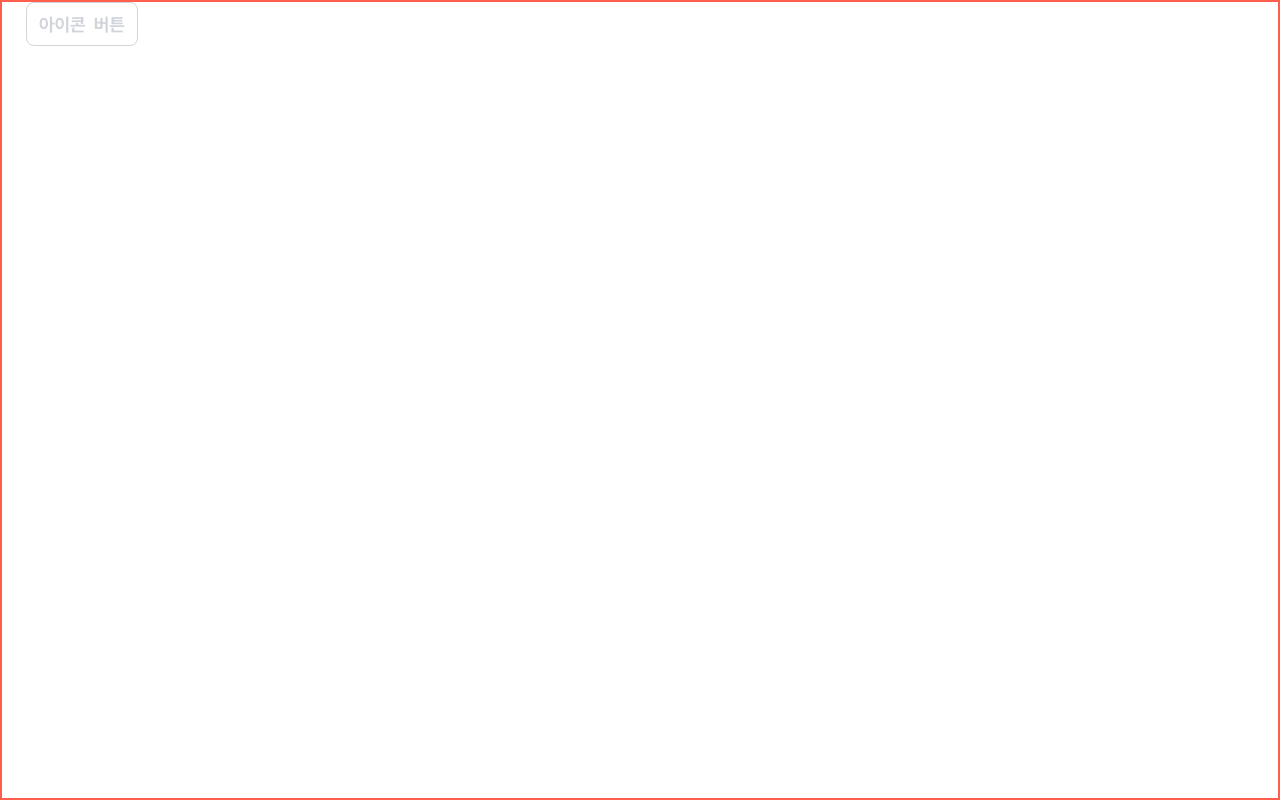
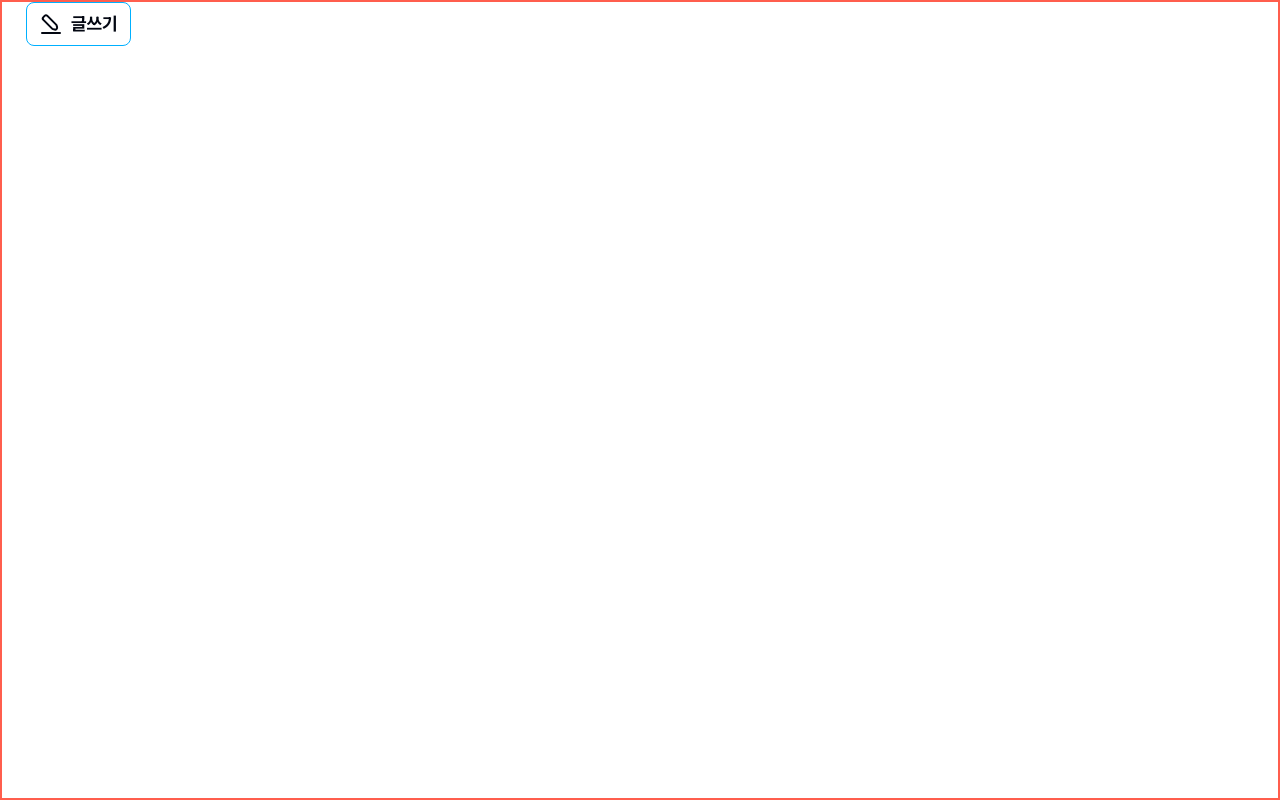
Before and after one commit to mung96/gongkademy_front, a Next.js app: page / in a window 1280 px wide. Built offline with nearby package versions, Linux system fonts and the light colour scheme.

Commit message:
feat: button에 icon 추가 구현

```diff
--- a/next.config.mjs
+++ b/next.config.mjs
@@ -1,4 +1,14 @@
 /** @type {import('next').NextConfig} */
-const nextConfig = {};
+
+const nextConfig = {
+  webpack: (config) => {
+    config.module.rules.push({
+      test: /\.svg$/,
+      // issuer: /\.[jt]sx?$/,
+      use: ['@svgr/webpack']
+    });
+    return config;
+  }
+};
 
 export default nextConfig;
--- a/package.json
+++ b/package.json
@@ -16,6 +16,7 @@
     "tailwind-merge": "^2.6.0"
   },
   "devDependencies": {
+    "@svgr/webpack": "^8.1.0",
     "@types/node": "^20",
     "@types/react": "^18",
     "@types/react-dom": "^18",
--- a/src/app/(with-header)/page.tsx
+++ b/src/app/(with-header)/page.tsx
@@ -1,9 +1,10 @@
 'use client';
 
 import Button from '@/components/Button';
+import PencilIcon from '@/app/assets/svg/PencilIcon.svg';
 
 export default function Home() {
   return (
-    <Button onClick={() => console.log('1')} variant={'outlined'} disabled={true}>버튼</Button>
+    <Button icon={<PencilIcon />} onClick={() => console.log('클릭')} variant='outlined' >글쓰기</Button>
   );
 }
--- a/src/components/Button.tsx
+++ b/src/components/Button.tsx
@@ -4,14 +4,14 @@ import { ReactNode } from 'react';
 import { cva, VariantProps } from 'class-variance-authority';
 import { twMerge } from 'tailwind-merge';
 
-const buttonStyles = cva('flex justify-content align-center gap-2 rounded-lg button1 px-3 py-[11px] tablet:py-2.5 min-w-[70px] h-11', {
+const buttonStyles = cva('flex justify-content items-center gap-2 rounded-lg button1 px-3  min-w-[70px] h-11', {
   variants: {
     variant: {
-      filled: 'bg-primary-500 text-neutral-gray-0  hover:bg-primary-400 active:bg-primary-600 disabled:bg-neutral-gray-300 ',
-      outlined: 'border-[1px] bg-neutral-gray-0 text-neutral-gray-950 border-primary-500 ' +
-        'hover:text-primary-400 hover:border-primary-400 ' +
-        'active:text-primary-500 active:border-primary-500 active:bg-neutral-gray-50 ' +
-        'disabled:text-neutral-gray-300 disabled:border-neutral-gray-300'
+      filled: 'bg-primary-500 text-neutral-gray-0  hover:bg-primary-400 active:bg-primary-600 disabled:bg-neutral-gray-300 stroke-neutral-gray-0',
+      outlined: 'border-[1px] bg-neutral-gray-0 text-neutral-gray-950 border-primary-500 stroke-neutral-gray-950 ' +
+        'hover:text-primary-400 hover:border-primary-400 hover:stroke-primary-400 ' +
+        'active:text-primary-500 active:border-primary-500 active:bg-neutral-gray-50 active:stroke-primary-500 ' +
+        'disabled:text-neutral-gray-300 disabled:border-neutral-gray-300 disabled:stroke-neutral-gray-300'
     }
   },
   defaultVariants: {
@@ -23,15 +23,14 @@ type Props = VariantProps<typeof buttonStyles> & {
   variant?: 'filled' | 'outlined';
   disabled?: boolean;
   onClick: () => void;
+  icon?: ReactNode,
   children: ReactNode,
 }
 
-export default function Button({
-                                 children, onClick, variant, disabled
-                               }: Props) {
+export default function Button({ children, onClick, variant, disabled, icon }: Props) {
   return (
     <button onClick={onClick} className={twMerge(buttonStyles({ variant }))} disabled={disabled}>
-      <div>아이콘</div>
+      {icon && <div className='flex items-center justify-center w-6 h-6'>{icon}</div>}
       <p>{children}</p>
     </button>
   );
```
Also changed, not shown: src/app/assets/svg/PencilIcon.svg, 1 other file (tests, documents, lock files or other folders).
